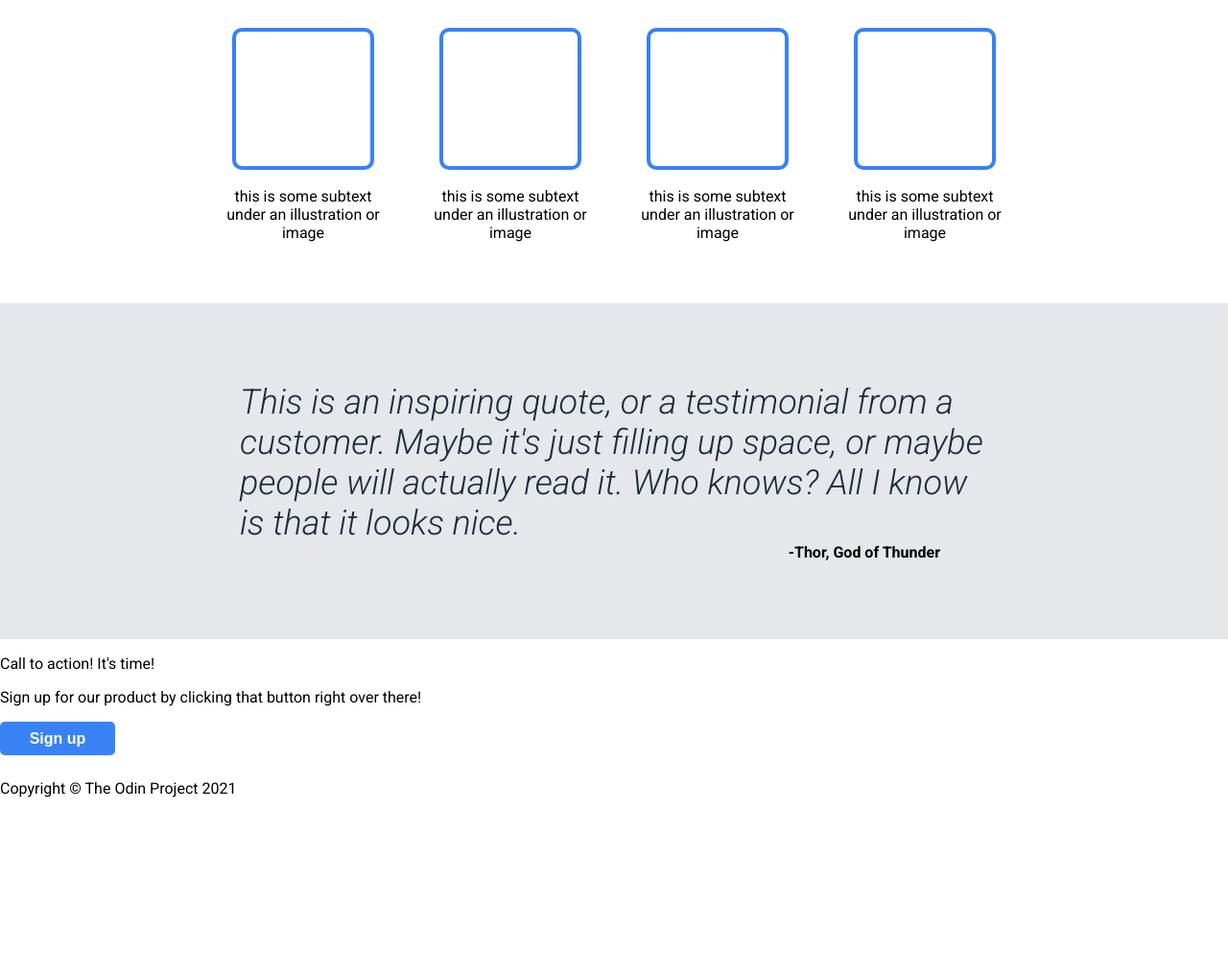
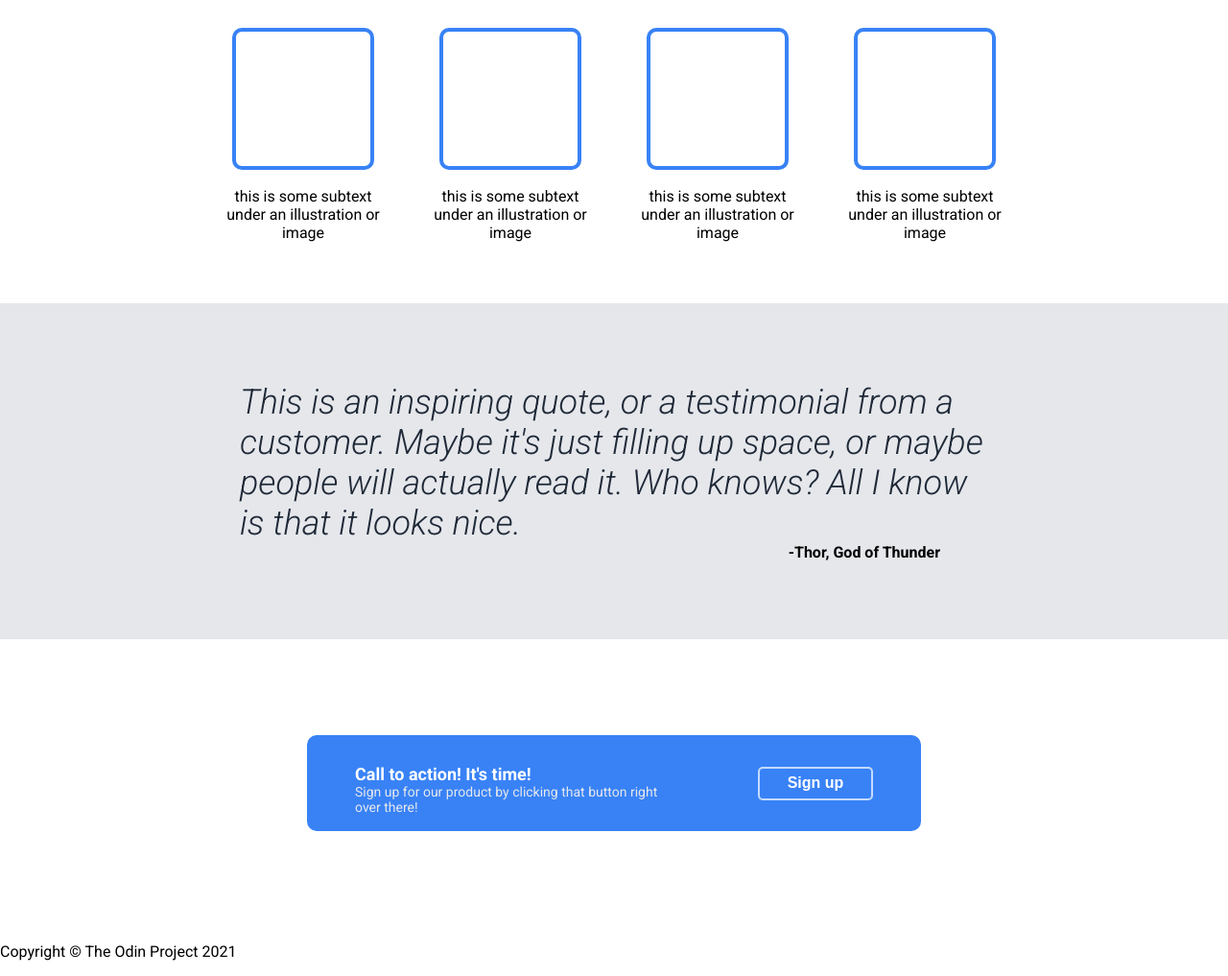
Before and after one commit to NSVPavan/odin-landing-page, a plain HTML site: page index.html in a window 1280 px wide. Shown: the part 614-1631 px from the top of the page at 96% size. Before the commit the page ends 1461 px from the top, so only its background shows below. Drawn offline with Linux system fonts and the light colour scheme.

Commit message:
Update styles to signup section in main div

```diff
--- a/index.html
+++ b/index.html
@@ -85,7 +85,9 @@
               Sign up for our product by clicking that button right over there!
             </p>
           </div>
-          <button class="signup-button">Sign up</button>
+          <div class="banner-button">
+            <button class="signup-button">Sign up</button>
+          </div>
         </div>
       </section>
     </main>
--- a/styles.css
+++ b/styles.css
@@ -80,7 +80,7 @@ header{
    border: 0.5px solid white;
 }
 main{
-    height: 900px;
+    height: 1070px;
     margin-top: 50px;
 }
 .info{
@@ -160,3 +160,41 @@ main{
     margin-right: 50px;
     font-weight: bold;
 }
+.signup{
+    height: 300px;
+    display: flex;
+    justify-content: center;
+    align-items: center;
+}
+.banner{
+    width: 50%;
+    height: 100px;
+    background-color: #3882f6;
+    display: flex;
+    justify-content: space-around;
+    align-items: center;
+    color: white;
+    border-radius: 10px;
+}
+.banner-text{
+    margin-top: 10px;
+    width: 50%;
+    height: 50%;
+}
+.banner-text p{
+    margin: 0px;
+}
+.banner-first-line{
+    font-size: 18px;
+    font-weight: bold;
+}
+.banner-second-line{
+    color: #e5e7eb;
+    font-size: 14px;
+}
+.banner-button .signup-button{
+    border: 2px solid rgba(255,255,255,0.7);
+}
+.banner-button .signup-button:hover{
+    border: 2px solid rgba(255,255,255,1);
+}
```
